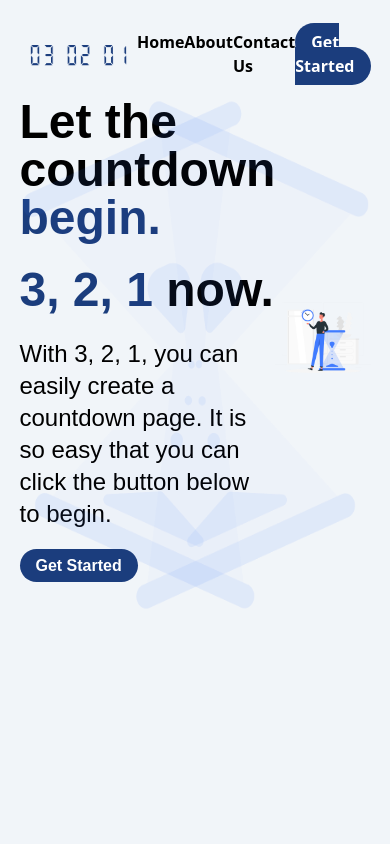
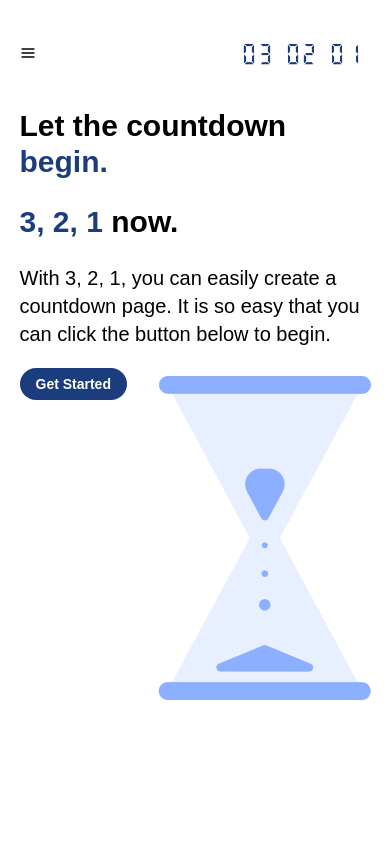
Before and after one commit to willhemz/countdown-timer.web, a React (Create React App) app in the folder client/: page / in a window 390 px wide. Built offline with nearby package versions, Linux system fonts and the light colour scheme.

Commit message:
feat(responsiveness): making the site responsive

```diff
--- a/client/src/Components/Navbar.js
+++ b/client/src/Components/Navbar.js
@@ -1,14 +1,12 @@
 import React from 'react'
 import { Link } from 'react-router-dom'
-import {IoClose} from 'react-icons/io5'
+import {IoMdClose} from 'react-icons/io'
 
-const Navbar = ({setShow}) => {
-  return <>
-    <nav className='basis-2/5 font-semibold'>
-        <ul className='w-full flex justify-between'>
+const Navbar = ({show, setShow}) => {
+  return <nav className={`basis-2/5 font-semibold absolute sm:static bg-[#e8edf5] sm:bg-transparent -top-[35%] -left-[5.5%] w-screen sm:w-auto h-screen sm:h-auto z-50 overflow-hidden ${show ? 'translate-x-0' : '-translate-x-full sm:translate-x-0'}`}>
+        <ul className='w-full flex flex-col sm:flex-row gap-2 sm:gap-0 justify-between mt-24 sm:mt-0 px-[7%] sm:px-0'>
             <li className=''>
                 <Link onClick={()=>setShow(false)} className='' to='/'>Home</Link>
-                {/* <button onClick={()=>setShow(false)} className='text-3xl text-black avg:hidden'><IoClose /></button> */}
             </li>
             <li>
                 <Link onClick={()=>setShow(false)} className='' to='/about'>About</Link>
@@ -17,11 +15,13 @@ const Navbar = ({setShow}) => {
                 <Link onClick={()=>setShow(false)} className='' to='/contact'>Contact Us</Link>
             </li>
             <li>
-                <Link onClick={()=>setShow(false)} className='btn' to='/getstarted'>Get Started</Link>
+                <Link onClick={()=>setShow(false)} className='btn hidden sm:block' to='/getstarted'>Get Started</Link>
             </li>
         </ul>
+        <button onClick={()=>setShow(false)} className='sm:hidden absolute z-[100] left-[5%] text-xl text-[#1b3d7d] top-[6%]'>
+            <IoMdClose />
+        </button>
     </nav>
-  </>
 }
 
 export default Navbar
--- a/client/src/Layout/index.js
+++ b/client/src/Layout/index.js
@@ -1,6 +1,7 @@
 import React, { useState } from 'react'
 import { Navbar } from '../Components'
 import { Outlet } from 'react-router-dom'
+import {FiMenu} from 'react-icons/fi'
 
 const Layout = () => {
   const [show, setShow] = useState(false)
@@ -8,11 +9,14 @@ const Layout = () => {
   return <>
     <div className='w-full h-full flex justify-center items-center'>
         <div className='w-9/10 h-[93%]'>
-            <header className='flex items-center justify-between mb-5'>
-                <div className='col-span-3'>
+            <header className='flex items-center justify-between w-full mb-2 sm:mb-5 relative'>
+                <div className='z-[100] order-last sm:order-first'>
                     <img src="./Assets/images/Logo.png" alt="logo" className='w-[140px] h-[46px]' />
                 </div>
-                <Navbar setShow={setShow} />
+                <button onClick={()=>setShow(true)} className={`sm:hidden ${show && 'invisible'}`}>
+                    <FiMenu />
+                </button>
+                <Navbar show={show} setShow={setShow} />
             </header>
             <main>
                 <Outlet />
--- a/client/src/Pages/Countdown.js
+++ b/client/src/Pages/Countdown.js
@@ -3,28 +3,31 @@ import React from 'react'
 const Countdown = () => {
   return <div className='h-96 flex justify-center items-center relative'>
     <div className='flex flex-col justify-center items-center h-1/2 gap-5'>
-        <p className='font-Quicksand text-5xl font-bold'>Freelance task deadline</p>
+        <p className='font-Quicksand text-center sm:text-left text-[32px] sm:text-5xl font-bold'>Freelance task deadline</p>
 
-        <p className='font-Quicksand font-medium text-2xl'>Please submit your freelance task before the countdown ends.</p>
+        <p className='font-Quicksand font-medium text-[20px] sm:text-2xl text-center sm:text-left'>Please submit your freelance task before the countdown ends.</p>
 
         <div className='text-[#1b3d7d] flex gap-5'>
             <div className='text-center'>
-                <p className="font-digital text-[72px]">03</p>
-                <p className='text-2xl'>Days</p>
+                <p className="font-digital text-[50px] sm:text-[72px]">03</p>
+                <p className='text-base sm:text-2xl'>Days</p>
             </div>
             <div className='text-center'>
-                <p className="font-digital text-[72px]">02</p>
-                <p className='text-2xl'>Hours</p>
+                <p className="font-digital text-[50px] sm:text-[72px]">02</p>
+                <p className='text-base sm:text-2xl'>Hours</p>
             </div>
             <div className='text-center'>
-                <p className="font-digital text-[72px]">03</p>
-                <p className='text-2xl'>Minutes</p>
+                <p className="font-digital text-[50px] sm:text-[72px]">03</p>
+                <p className='text-base sm:text-2xl'>Minutes</p>
             </div>
         </div>
     </div>
-    <div>
+    <div className='hidden sm:block'>
         <img className='w-[338.21px] h-[514.77px] absolute top-0 right-0' src="./Assets/images/bg1.png" alt="" />
         <img className='w-[338.21px] h-[514.77px] absolute top-0 left-0' src="./Assets/images/bg2.png" alt="" />
+    </div>
+    <div className="w-full absolute -bottom-40 flex justify-end sm:hidden">
+        <img className='opacity-30' src="./Assets/images/Hourglass.png" alt="" />
     </div>
   </div>
 }
--- a/client/src/Pages/CreateCountdown.js
+++ b/client/src/Pages/CreateCountdown.js
@@ -4,13 +4,13 @@ import { Link } from 'react-router-dom'
 const CreateCountdown = () => {
   return <div className='flex justify-center items-center relative font-Quicksand text-#222222'>
     <div className='z-10'>
-        <div className='mb-10 text-[20px]'>
+        <div className='mb-10 text-base sm:text-[20px]'>
             <p>
                 To create a countdown page, write the title of the page, write the description, write the number of days, hours and minutes left, next you click on the create button. Your countdown page is ready.
             </p>
         </div>
         <div className='flex items-center'>
-            <form className='basis-[55%] text-base flex flex-col gap-5' action="">
+            <form className='basis-full sm:basis-[55%] text-base flex flex-col gap-5' action="">
                 <div className='flex flex-col gap-1'>
                     <label className='font-medium text-[#1b3d7d]' htmlFor="title">Title</label>
                     <input className='bg-[#fdfdfd] border-[0.4px] border-[#1b3d7d] rounded-[10px] py-1 px-2' type="text" placeholder='The title of your countdown page.' />
@@ -38,14 +38,17 @@ const CreateCountdown = () => {
                     <Link className='btn' to='/countdown'>Create Countdown</Link>
                 </div>
             </form>
-            <div className='basis-[45%]'>
+            <div className='hidden sm:block basis-[45%]'>
                 <img className='w-[484px] h-[164px]' src="./Assets/images/Logo2.png" alt="logo" />
             </div>
         </div>
     </div>
-    <div>
+    <div className='hidden sm:block'>
         <img className='w-[338.21px] h-[514.77px] absolute top-0 right-0' src="./Assets/images/bg1.png" alt="" />
         <img className='w-[338.21px] h-[514.77px] absolute top-0 left-0' src="./Assets/images/bg2.png" alt="" />
+    </div>
+    <div className="w-full absolute -bottom-14 flex justify-end sm:hidden">
+        <img className='opacity-30' src="./Assets/images/Hourglass.png" alt="" />
     </div>
   </div>
 }
--- a/client/src/Pages/Home.js
+++ b/client/src/Pages/Home.js
@@ -2,23 +2,27 @@ import React from 'react'
 import { Link } from 'react-router-dom'
 
 const Home = () => {
-  return <div className='h-[30rem] flex justify-center items-center relative font-Quicksand text-#222222'>
-    <div className='basis-[55%] flex flex-col gap-6'>
-        <p className='text-5xl font-bold'>Let the countdown <span className='text-[#1b3d7d]'>begin.</span></p>
-        <p className='text-5xl font-bold'><span className='text-[#1b3d7d]'>3, 2, 1</span> now.</p>
-        <p className='text-2xl font-medium'>
+  return <div className='mt-8 sm:mt-0 sm:h-[30rem] flex flex-col sm:flex-row justify-center items-center relative font-Quicksand text-#222222'>
+    <div className='sm:basis-[55%] flex flex-col gap-6'>
+        <p className='text-3xl sm:text-5xl font-bold'>Let the countdown <span className='text-[#1b3d7d]'>begin.</span></p>
+        <p className='text-3xl sm:text-5xl font-bold'><span className='text-[#1b3d7d]'>3, 2, 1</span> now.</p>
+        <p className='text-xl sm:text-2xl font-medium'>
             With 3, 2, 1, you can easily create a countdown page. It is so easy that you can click the button below to begin.
         </p>
         <div className='z-10'>
-            <Link className='btn font-semibold' to='/getstarted'>Get Started</Link>
+            <Link className='btn text-sm sm:text-base font-semibold' to='/getstarted'>Get Started</Link>
         </div>
     </div>
-    <div className='basis-[45%]'>
+    <div className='hidden sm:block basis-[45%]'>
         <img className='w-[612px] h-[456ox]' src="./Assets/images/rafiki.png" alt="" />
     </div>
-    <div>
+    <div className='hidden sm:block
+    '>
         <img className='w-[338.21px] h-[514.77px] absolute top-0 right-0' src="./Assets/images/bg1.png" alt="" />
         <img className='w-[338.21px] h-[514.77px] absolute top-0 left-0' src="./Assets/images/bg2.png" alt="" />
+    </div>
+    <div className="w-full flex justify-end -mt-5 sm:hidden">
+        <img src="./Assets/images/Hourglass.png" alt="" />
     </div>
   </div>
 }
--- a/client/src/index.css
+++ b/client/src/index.css
@@ -14,7 +14,7 @@ body {
 }
 
 #root {
-  @apply h-screen w-full bg-slate-100
+  @apply h-screen w-full sm:bg-slate-100
 }
 
 .btn {
--- /dev/null
+++ b/client/src/utils/2-useFetch.js
@@ -0,0 +1,20 @@
+import { useState, useEffect, useCallback } from 'react';
+
+export const useFetch = (url) => {
+    const [loading, setLoading] = useState(true)
+    const [products, setProducts] = useState([])
+
+    const getProducts = useCallback(async () => {
+        const response = await fetch(url)
+        const products = await response.json()
+
+        setProducts(products)
+        setLoading(false)
+    },[url])
+
+    useEffect(() => {
+        getProducts()
+    }, [url, getProducts])
+
+    return {loading, products}
+};
```
Also changed, not shown: client/public/Assets/images/Hourglass.png (added), client/src/utils/Context.js (added).
